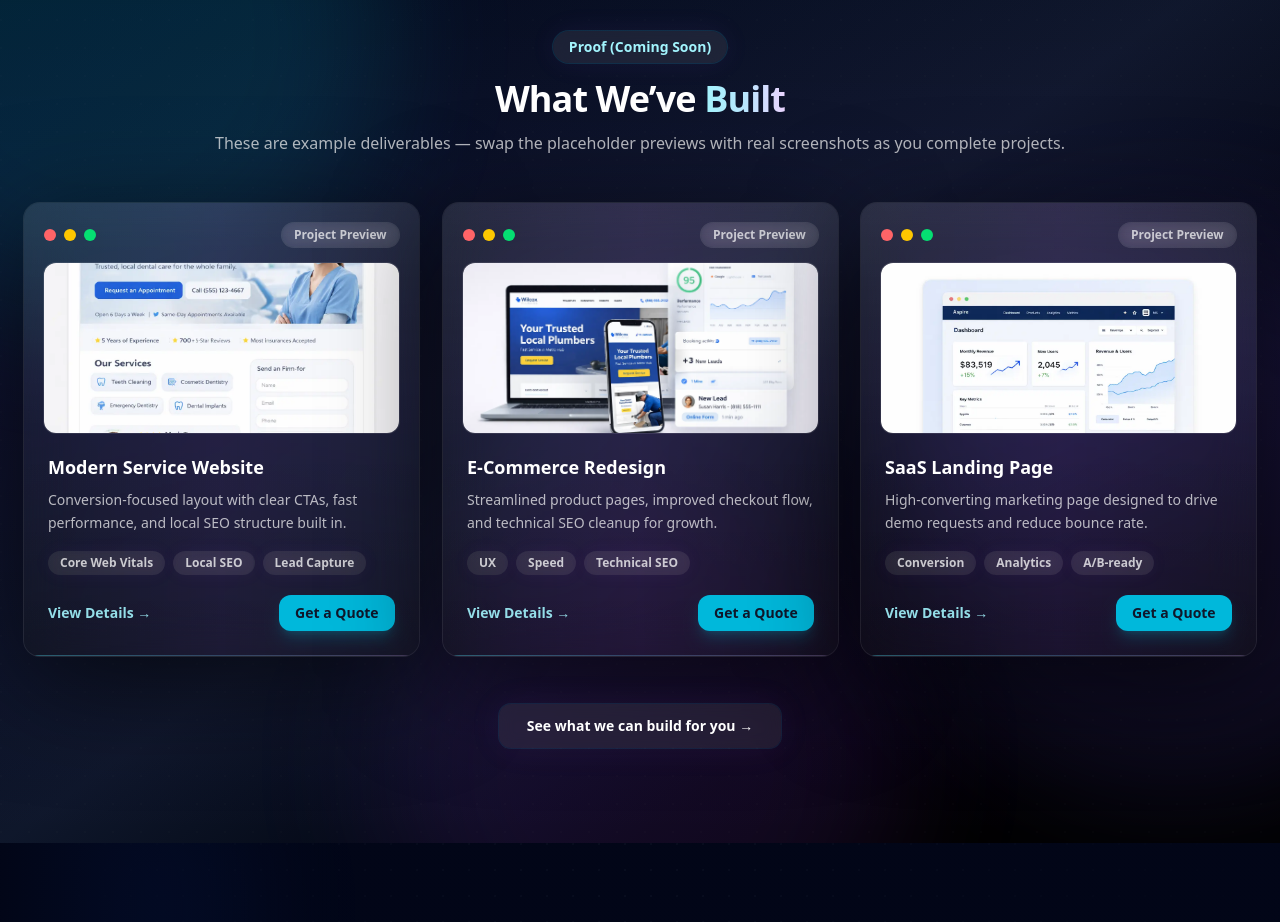
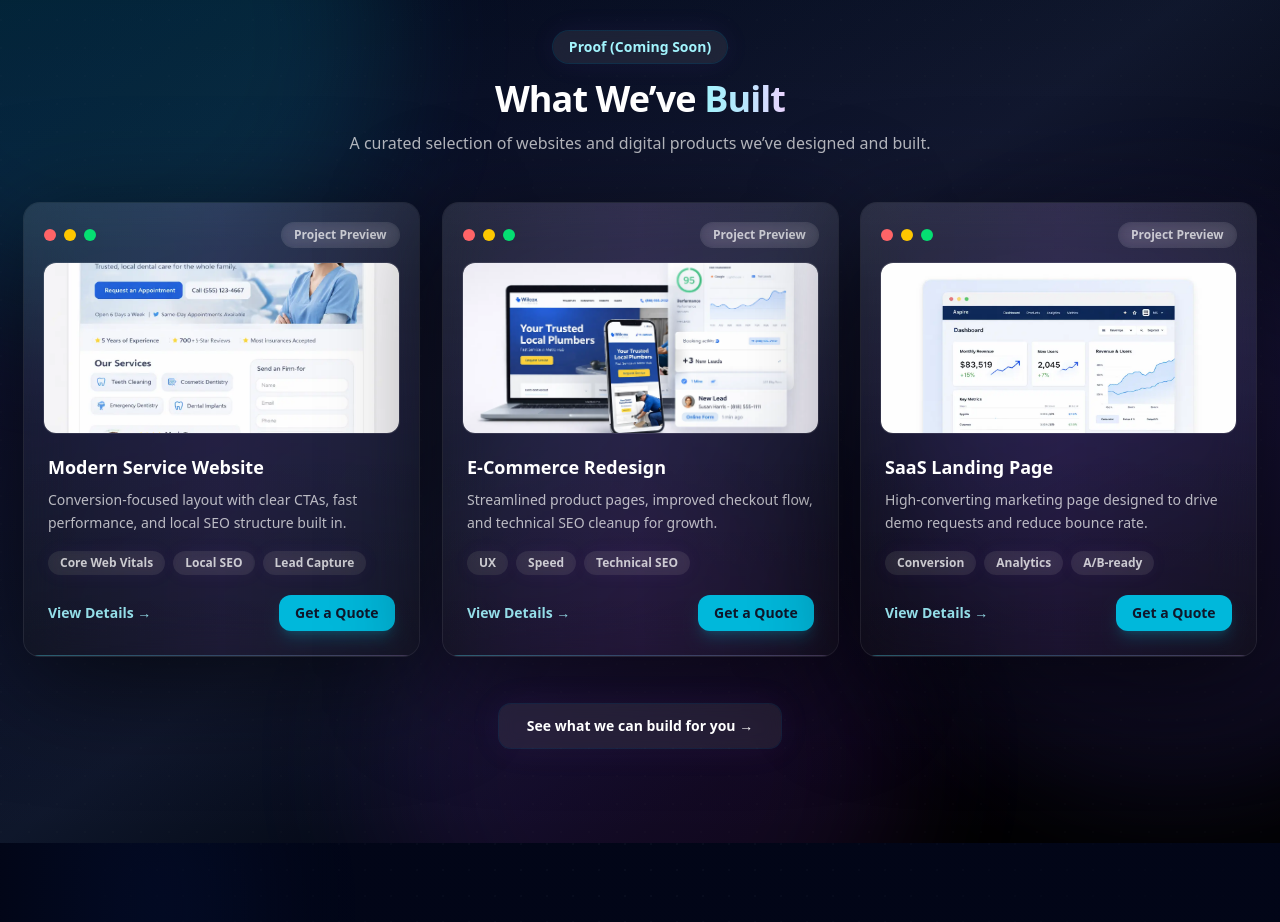
Before and after one commit to BrooksDav46/neurostack, a React (Vite) app: page / in a window 1280 px wide. Shown: the part 3580-4502 px from the top of the page. Built offline with nearby package versions, Linux system fonts and the light colour scheme.

Commit message:
Chnaged h2 on built page

```diff
--- a/src/LandingPage/Components/Built.tsx
+++ b/src/LandingPage/Components/Built.tsx
@@ -105,8 +105,7 @@ export default function Built() {
             </h2>
 
             <p className="mt-3 text-base text-white/70">
-              These are example deliverables — swap the placeholder previews with real screenshots
-              as you complete projects.
+             A curated selection of websites and digital products we’ve designed and built.
             </p>
           </div>
 
```
